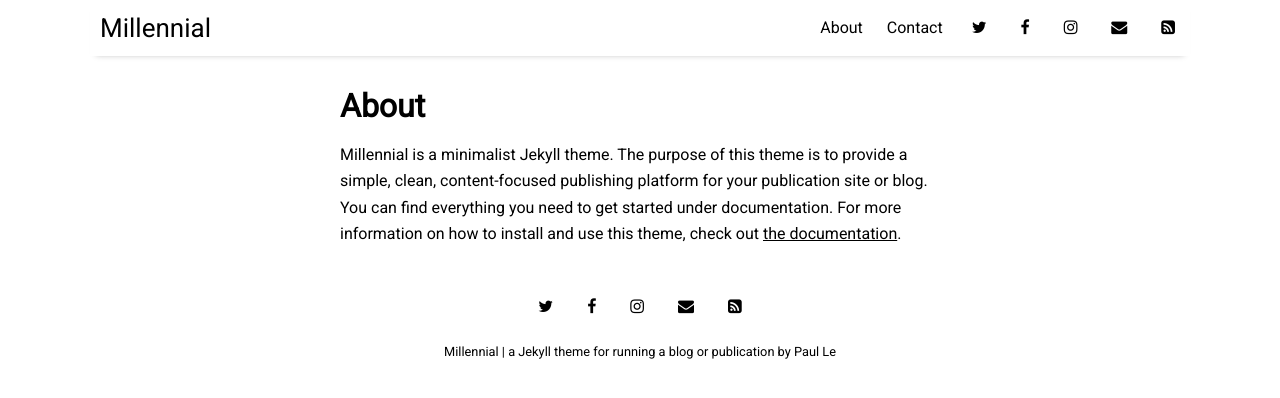
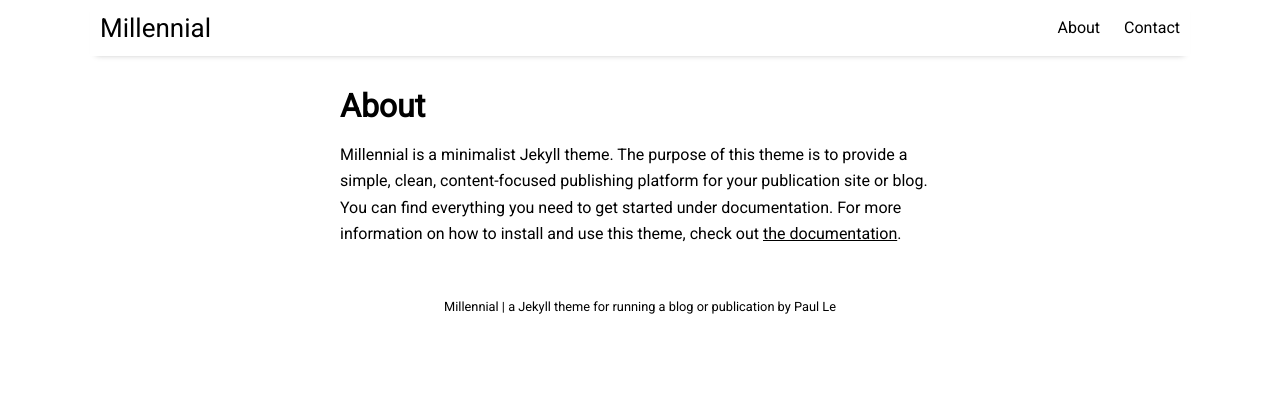
Before and after one commit to ThomStargazer/foodblog, a Jekyll site: the page built from pages/about.md, in a window 1280 px wide. Shown: the top 398 px of the page. Built offline with Jekyll 4.4.1, drawn with Linux system fonts in a browser that asks for light colours; nearby versions of some CDN libraries.

Commit message:
Update settings.yml

```diff
--- a/_data/settings.yml
+++ b/_data/settings.yml
@@ -12,11 +12,11 @@ menu:
 
 # Available social icons are powered by Font Awesome, so you can use any icon that they offer
 social:
-- {icon: 'twitter', link: 'https://twitter.com/paululele'}
-- {icon: 'facebook', link: 'https://www.facebook.com/Le.Paul.94'}
-- {icon: 'instagram', link: 'https://instagram.com/paululele'}
-- {icon: 'envelope', link: 'mailto:l.nguyen.paul@gmail.com'}
-- {icon: 'rss-square', link: 'feed.xml'}
+  #- {icon: 'twitter', link: 'https://twitter.com/paululele'}
+  #- {icon: 'facebook', link: 'https://www.facebook.com/Le.Paul.94'}
+  #- {icon: 'instagram', link: 'https://instagram.com/paululele'}
+  #- {icon: 'envelope', link: 'mailto:l.nguyen.paul@gmail.com'}
+  #- {icon: 'rss-square', link: 'feed.xml'}
 # - {icon: 'rss-square', link: 'rss-feed.xml'}
 
 # Customize site text
```
